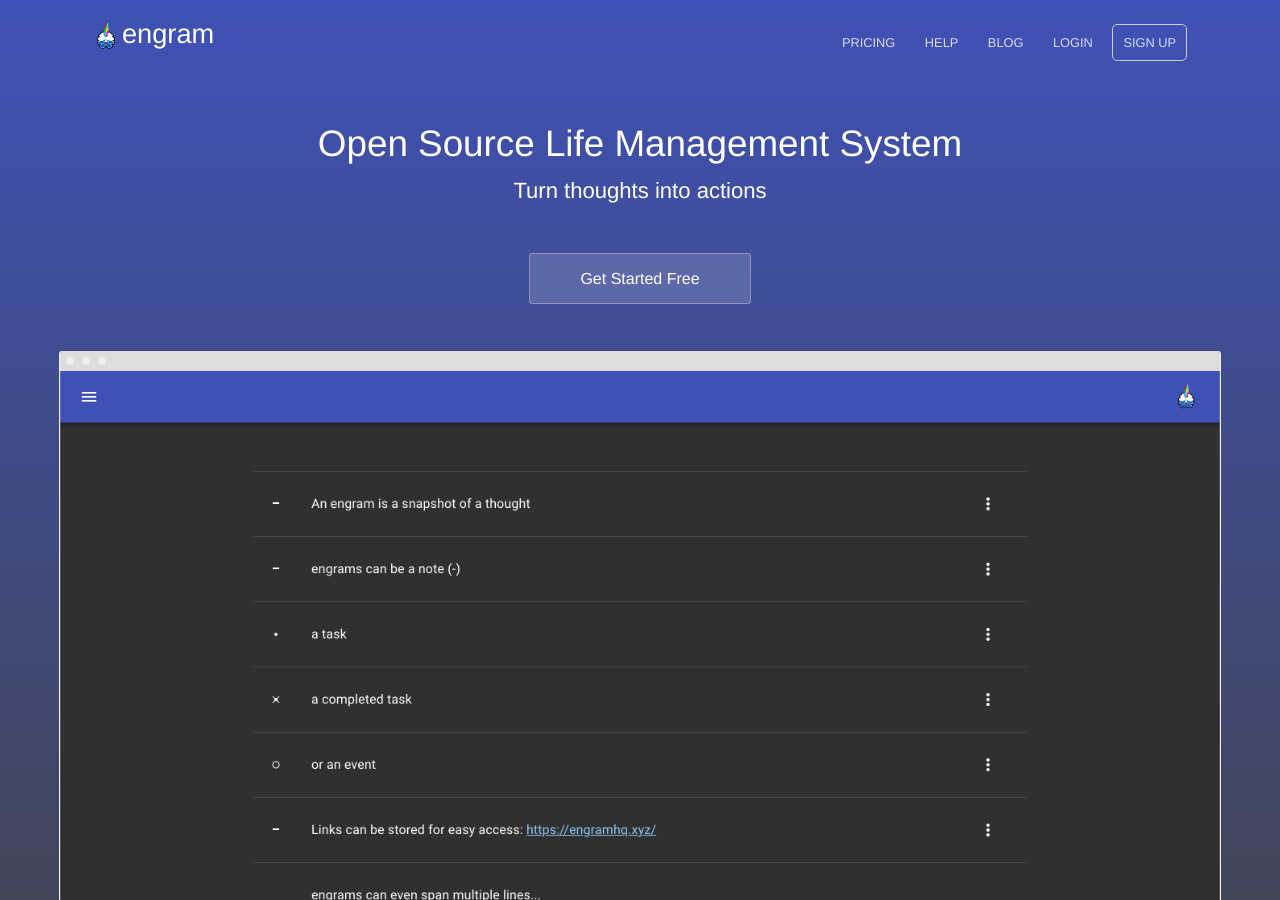
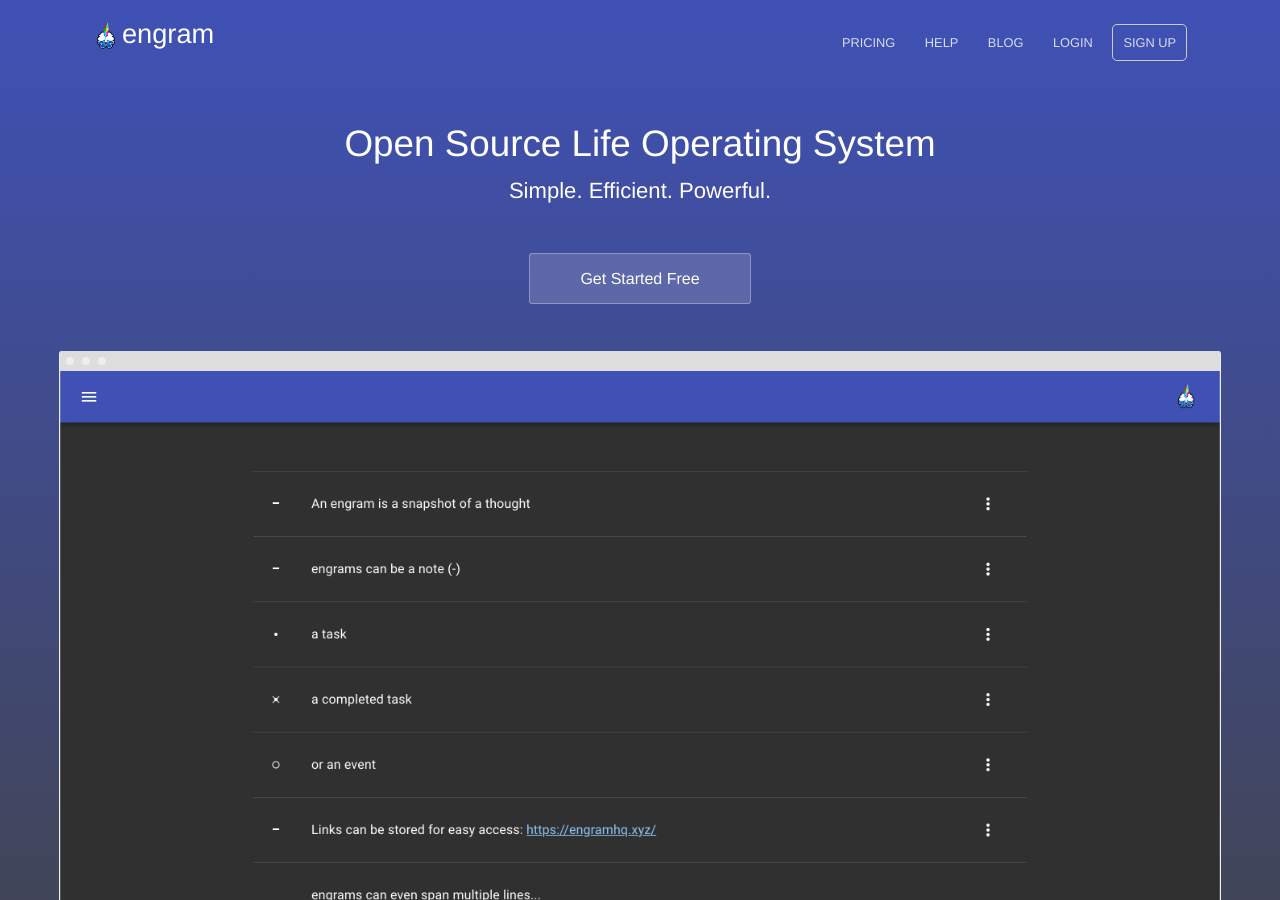
Before and after one commit to engramhq/engram-product-site, a Jekyll site: the page built from index.html, in a window 1280 px wide and 900 px high. Built offline with Jekyll 4.4.1, drawn with Linux system fonts in a browser that asks for light colours.

Commit message:
Update hero text

```diff
--- a/index.html
+++ b/index.html
@@ -43,8 +43,8 @@ pricing_table:
 ---
 <section class="hero">
 	<div class="text-container">
-		<h1 class="editable">Open Source Life Management System</strong></h1>
-		<p class="subtext editable">Turn thoughts into actions</p>
+		<h1 class="editable">Open Source Life Operating System</strong></h1>
+		<p class="subtext editable">Simple. Efficient. Powerful.</p>
 		<div class="cta button alt"><a href="https://engram.xyzdigital.com/signup">Get Started Free</a></div>
 		<div>
 			<img src="{{ site.baseurl }}/images/engram-daily.png" alt="Screenshot" class="screenshot" />
```
